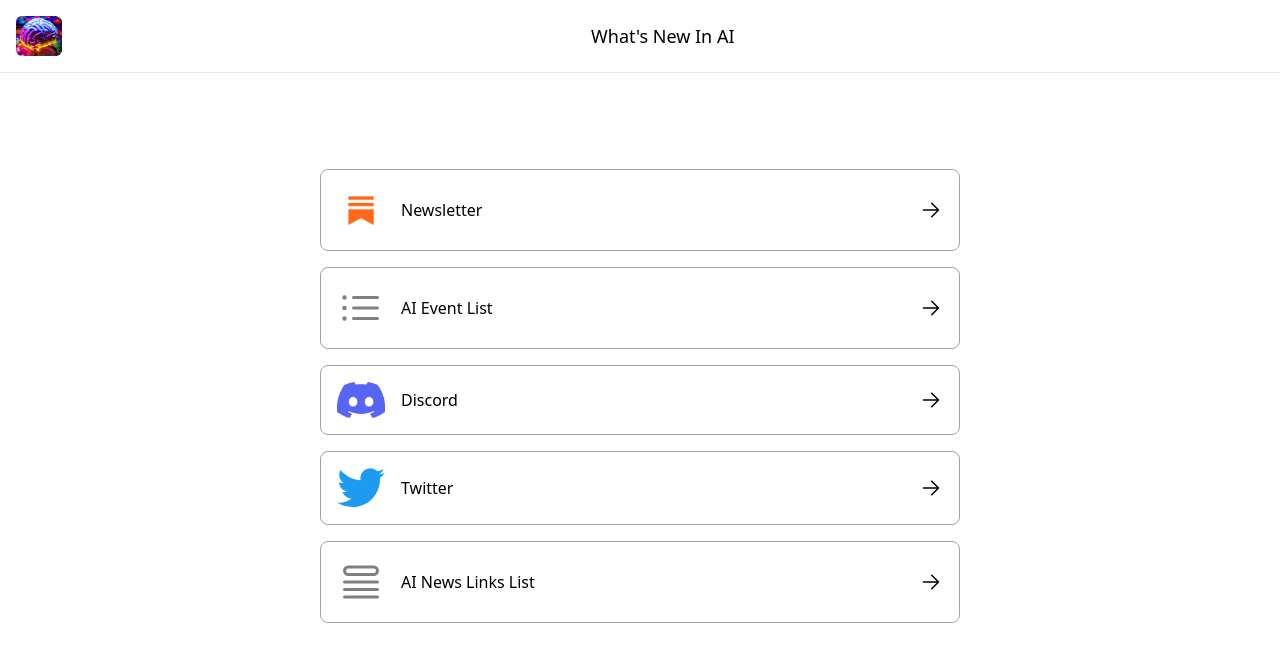
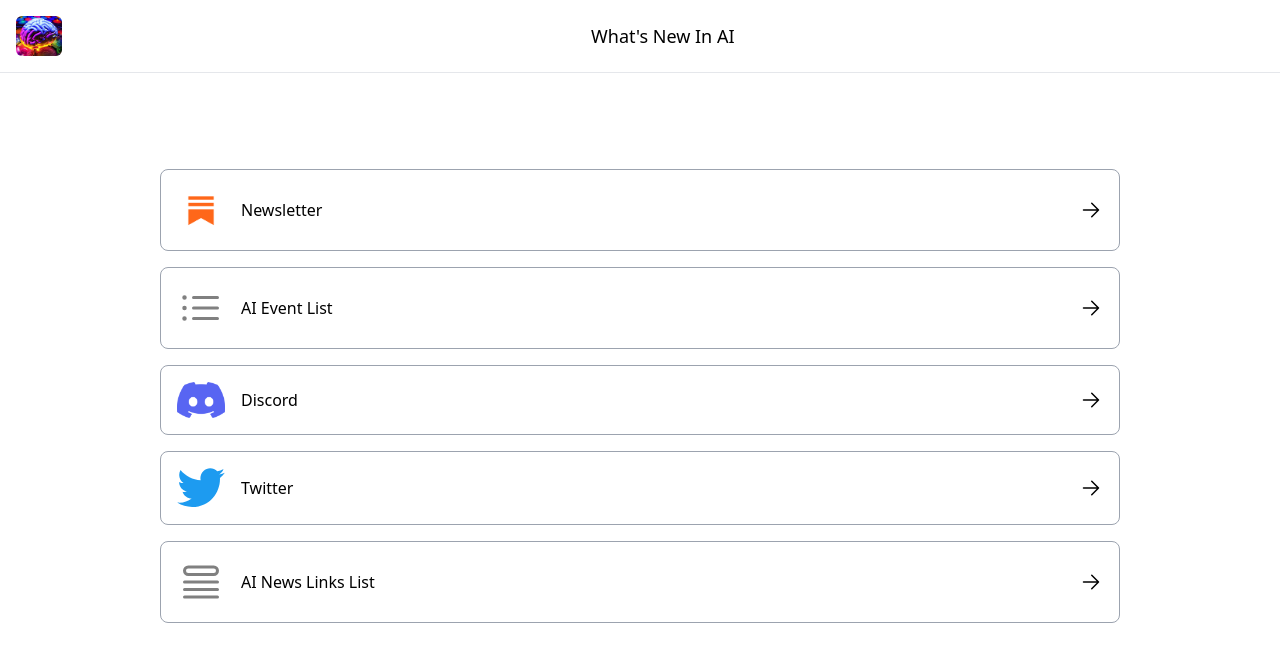
Before and after one commit to iporollo/cerebralvalley-landing, a Next.js app: page / in a window 1280 px wide. Shown: the top 662 px of the page. Built offline with nearby package versions, Linux system fonts and the light colour scheme.

Commit message:
fix styling

```diff
--- a/src/pages/index.tsx
+++ b/src/pages/index.tsx
@@ -14,7 +14,7 @@ export default function Home() {
         <div></div>
       </nav>
       <main className="flex justify-center">
-        <ul className="mt-24 w-1/2 mx-auto list-none">
+        <ul className="mt-24 w-3/4 mx-auto list-none">
           <li className=" border border-gray-400 rounded-lg hover:bg-gray-200 mb-4">
             <a
               href="https://newinai.substack.com"
```
